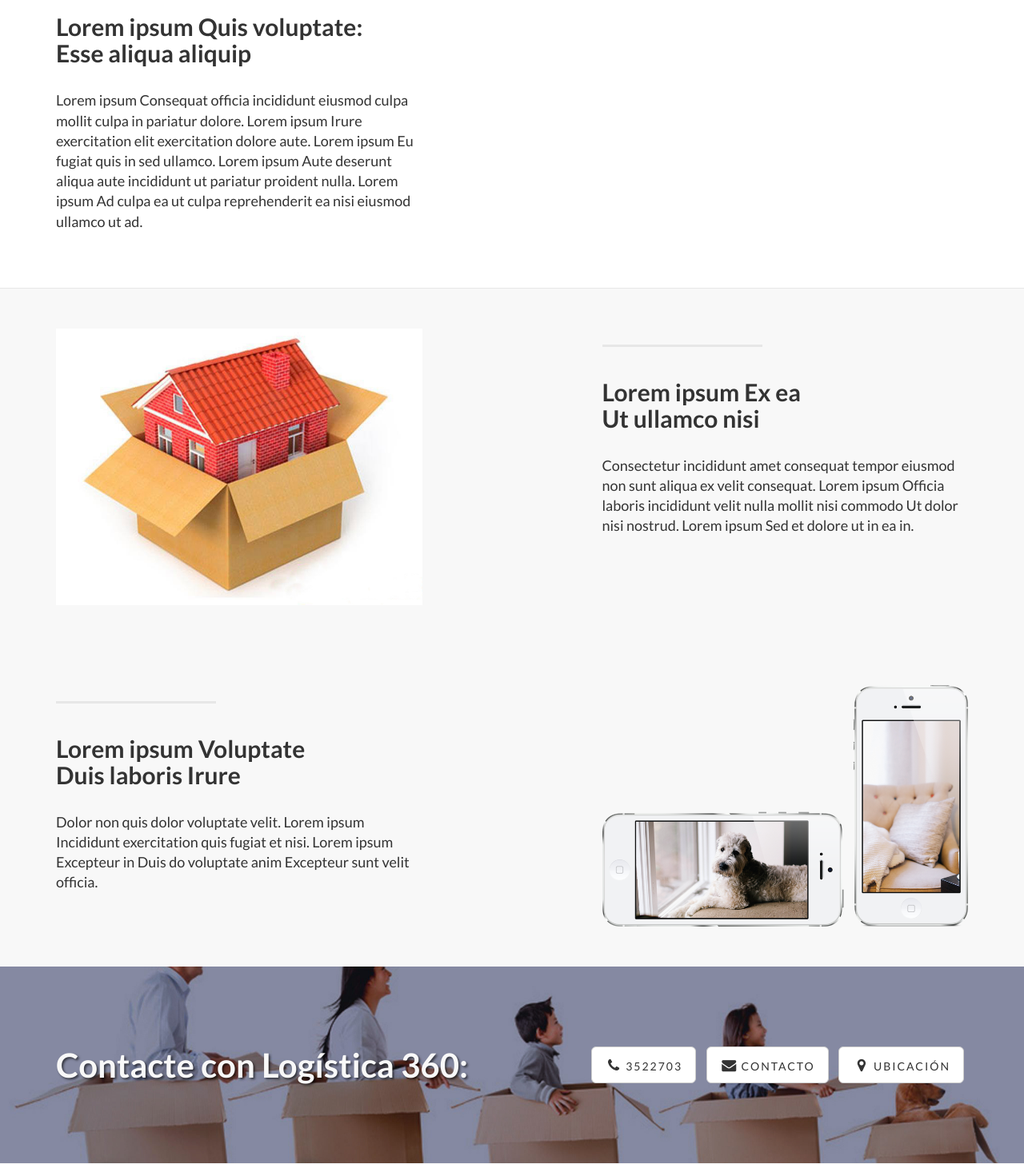
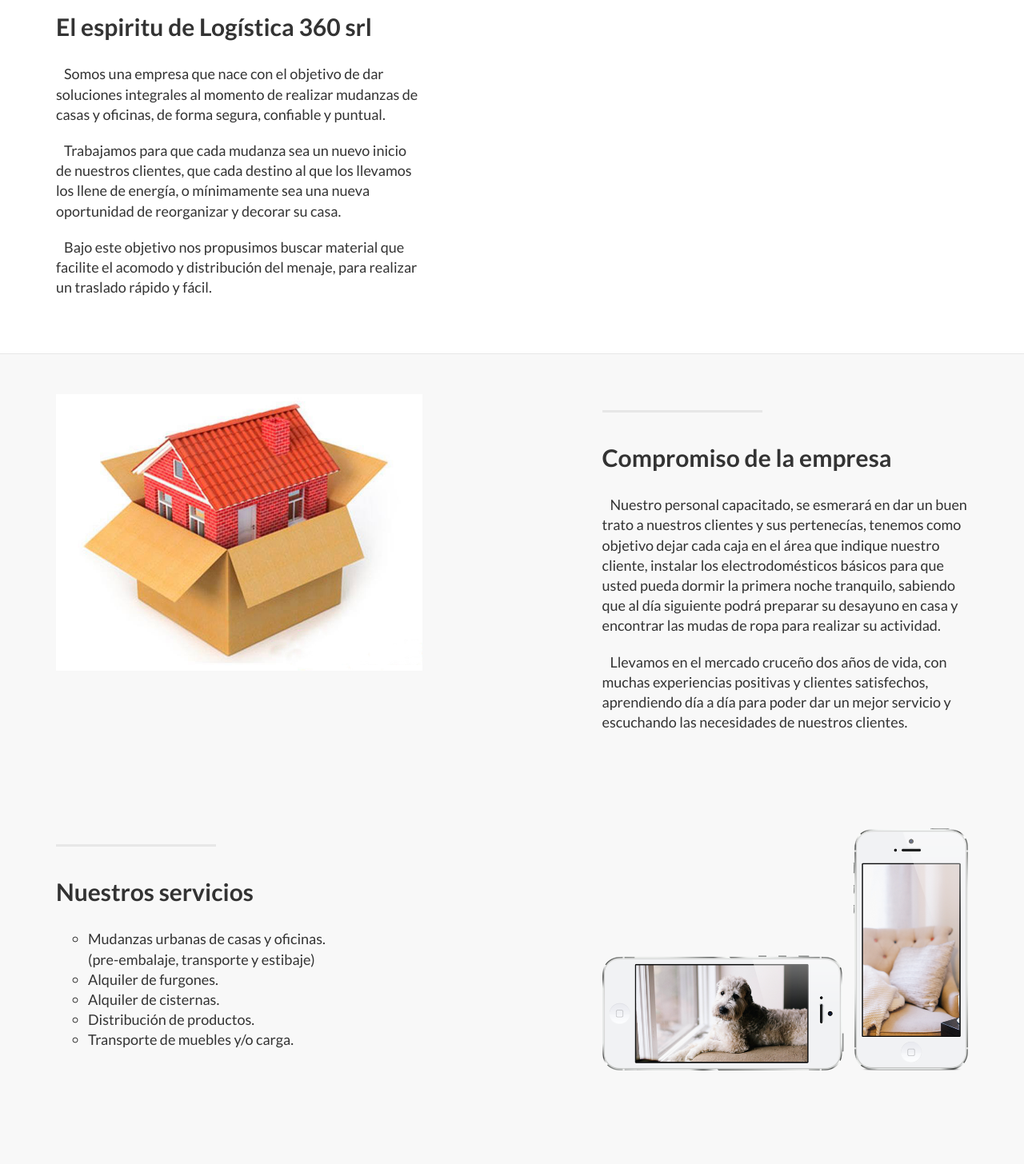
Before and after one commit to jrvldam/log360, a website: page views/index.html in a window 1280 px wide. Shown: the part 1037-2493 px from the top of the page at 80% size. Drawn offline with nearby package versions, Linux system fonts and the light colour scheme; files that its build step writes are made by us from their sources; files whose address does not match are found by name.

Commit message:
added new text and change box photo

```diff
--- a/public/stylesheets/landing-page.css
+++ b/public/stylesheets/landing-page.css
@@ -25,9 +25,17 @@ h6 {
     font-size: 14px;
 }
 
+p.lead {
+    text-indent: 10px;
+}
+
 .lead {
     font-size: 18px;
     font-weight: 400;
+}
+
+ul {
+  list-style-type: circle;
 }
 
 .intro-header {
--- a/views/index.html
+++ b/views/index.html
@@ -52,7 +52,13 @@
                         <a href="#about">Nosotros</a>
                     </li>
                     <li>
-                        <a href="#services">Servicios</a>
+                        <a href="#empresa">Empresa</a>
+                    </li>
+                    <li>
+                        <a href="#compromiso">Compromiso</a>
+                    </li>
+                    <li>
+                        <a href="#servicios">Servicios</a>
                     </li>
                     <li>
                         <a href="#contact">Contacto</a>
@@ -115,7 +121,7 @@
         </section>
     </div>
 
-	<a  name="services"></a>
+	<a  name="empresa"></a>
     <div class="content-section-b">
 
         <div class="container">
@@ -123,11 +129,13 @@
                 <div class="col-lg-5 col-sm-6">
                     <hr class="section-heading-spacer">
                     <div class="clearfix"></div>
-                    <h2 class="section-heading">Lorem ipsum Quis voluptate: <br>Esse aliqua aliquip</h2>
-                    <p class="lead">Lorem ipsum Consequat <!-- <a target="_blank" href="http://join.deathtothestockphoto.com/">Death to the Stock Photo</a> --> officia incididunt eiusmod culpa mollit culpa in pariatur dolore. Lorem ipsum Irure exercitation elit exercitation dolore aute. Lorem ipsum Eu fugiat quis in sed ullamco. Lorem ipsum Aute deserunt aliqua aute incididunt ut pariatur proident nulla. Lorem ipsum Ad culpa ea ut culpa reprehenderit ea nisi eiusmod ullamco ut ad.</p>
+                    <h2 class="section-heading">El espiritu de Logística 360 srl</h2>
+                    <p class="lead">Somos una empresa que nace con el objetivo de dar soluciones integrales al momento de realizar mudanzas de casas y oficinas, de forma segura, confiable y puntual.</p>
+                    <p class="lead">Trabajamos para que cada mudanza sea  un nuevo inicio de nuestros clientes, que cada destino al que los llevamos los llene de energía, o mínimamente sea una nueva oportunidad de reorganizar y decorar su casa.</p>
+                    <p class="lead"> Bajo este objetivo nos propusimos buscar material que facilite el acomodo y distribución del menaje,  para realizar un traslado rápido y fácil.</p>
                 </div>
                 <div class="col-lg-5 col-lg-offset-2 col-sm-6">
-                    <img class="img-responsive" src="images/cajas.png" alt="">
+                    <img class="img-responsive" src="images/cajasw.jpg" alt="">
                 </div>
             </div>
         </div>
@@ -135,7 +143,7 @@
 
     </div>
     <!-- /.content-section-a -->
-
+    <a  name="compromiso"></a>
     <div class="content-section-a">
 
         <div class="container">
@@ -144,8 +152,9 @@
                 <div class="col-lg-5 col-lg-offset-1 col-sm-push-6  col-sm-6">
                     <hr class="section-heading-spacer">
                     <div class="clearfix"></div>
-                    <h2 class="section-heading">Lorem ipsum Ex ea<br>Ut ullamco nisi</h2>
-                    <p class="lead">Consectetur incididunt amet consequat tempor eiusmod non sunt aliqua ex velit consequat. Lorem ipsum Officia laboris incididunt velit nulla mollit nisi commodo Ut dolor nisi nostrud. Lorem ipsum Sed et dolore ut in ea in.</p>
+                    <h2 class="section-heading">Compromiso de la empresa</h2>
+                    <p class="lead">Nuestro personal capacitado, se esmerará en dar un buen trato a nuestros clientes y sus pertenecías, tenemos como objetivo dejar  cada caja en el área que indique nuestro cliente, instalar los electrodomésticos básicos para que usted pueda dormir la primera noche tranquilo, sabiendo que al día siguiente podrá preparar su desayuno en casa y encontrar las mudas de ropa para realizar su actividad.</p>
+                    <p class="lead">Llevamos en el mercado cruceño dos años de vida, con muchas experiencias positivas y clientes satisfechos, aprendiendo día a día para poder dar un mejor servicio y escuchando las necesidades de nuestros clientes. </p>
                 </div>
                 <div class="col-lg-5 col-sm-pull-6  col-sm-6">
                     <img class="img-responsive" src="images/casa_caja.jpg" alt="">
@@ -157,7 +166,7 @@
 
     </div>
     <!-- /.content-section-b -->
-
+    <a  name="servicios"></a>
     <div class="content-section-a">
 
         <div class="container">
@@ -166,8 +175,20 @@
                 <div class="col-lg-5 col-sm-6">
                     <hr class="section-heading-spacer">
                     <div class="clearfix"></div>
-                    <h2 class="section-heading">Lorem ipsum Voluptate<br>Duis laboris Irure</h2>
-                    <p class="lead">Dolor non quis dolor voluptate velit. Lorem ipsum Incididunt exercitation quis fugiat et nisi. Lorem ipsum Excepteur in Duis do voluptate anim Excepteur sunt velit officia.</p>
+                    <h2 class="section-heading">Nuestros servicios</h2>
+                    <ul class="lead">
+                        <li>Mudanzas urbanas de casas y oficinas.<br> (pre-embalaje, transporte y estibaje)</li>
+                        <li>Alquiler de furgones.</li>
+                        <li>Alquiler de cisternas.</li>
+                        <li>Distribución de productos.</li>
+                        <li>Transporte de muebles y/o carga.</li>
+                    </ul>
+                    <br>
+                    <br>
+                    <br>
+                    <br>
+                    <br>
+                    <br>
                 </div>
                 <div class="col-lg-5 col-lg-offset-2 col-sm-6">
                     <img class="img-responsive" src="images/phones.png" alt="">
```
Also changed, not shown: public/images/cajas.png (deleted), public/images/cajasw.jpg (added), public/images/siluetas-mudanza.jpg (added).
